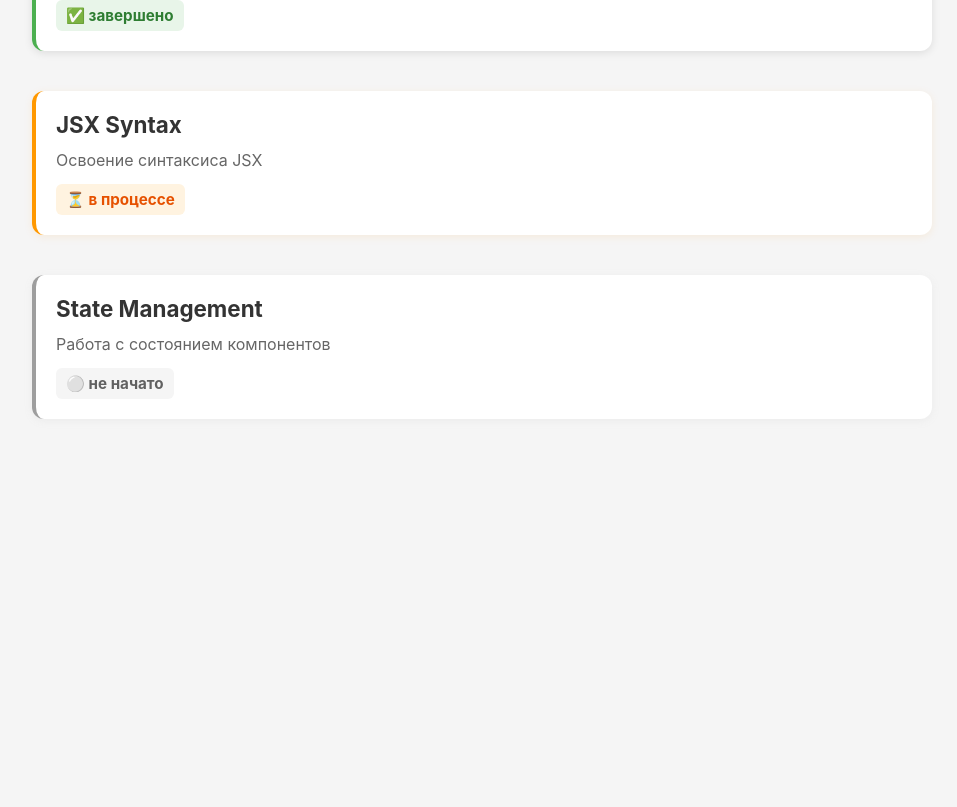
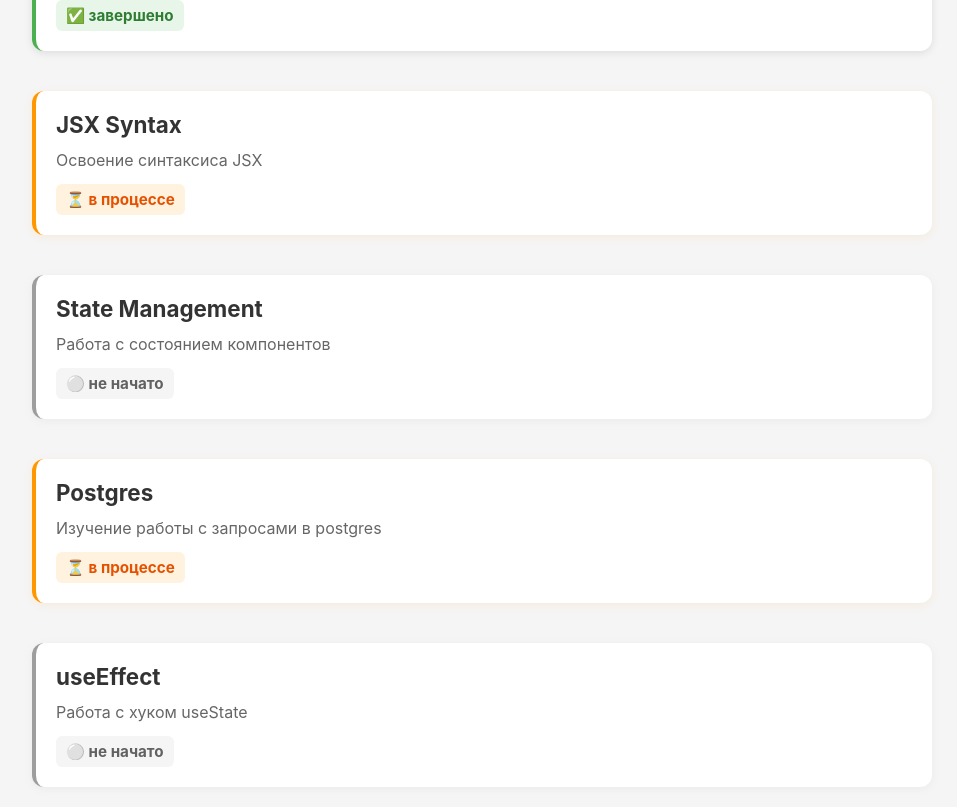
Before and after one commit to bdlgg/reaaact, a React (Vite) app: page / in a window 1280 px wide. Shown: the part 510-1317 px from the top of the page, without its empty margins (158-1115 px from the left). Before the commit the page ends 949 px from the top, so only its background shows below. Built offline with nearby package versions, Linux system fonts and the light colour scheme.

Commit message:
19-20 practice

```diff
--- a/src/App.jsx
+++ b/src/App.jsx
@@ -8,6 +8,8 @@
         {id: 1, title: 'React Components', description: 'Изучение базовых компонентов', status: 'completed', notes: ''},
         {id: 2, title: 'JSX Syntax', description: 'Освоение синтаксиса JSX', status: 'in-progress', notes: ''},
         {id: 3, title: 'State Management', description: 'Работа с состоянием компонентов', status: 'not-started', notes: ''},
+        {id: 4, title: 'Postgres', description: 'Изучение работы с запросами в postgres', status: 'in-progress'},
+        {id: 5, title: 'useEffect', description: 'Работа с хуком useState', status: 'not-started'}
     ]);
     const [filter, setFilter] = useState('all');
 
```
